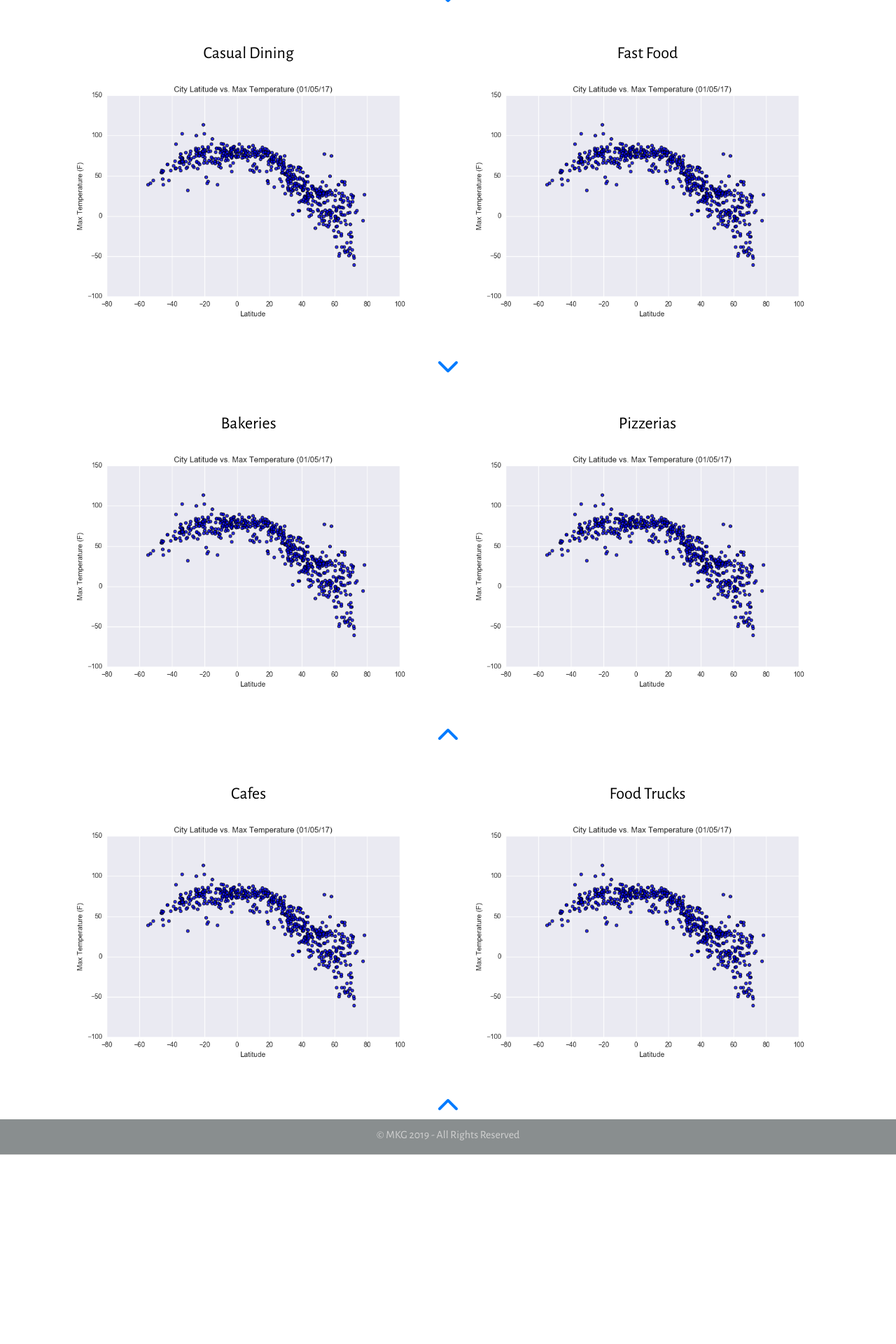
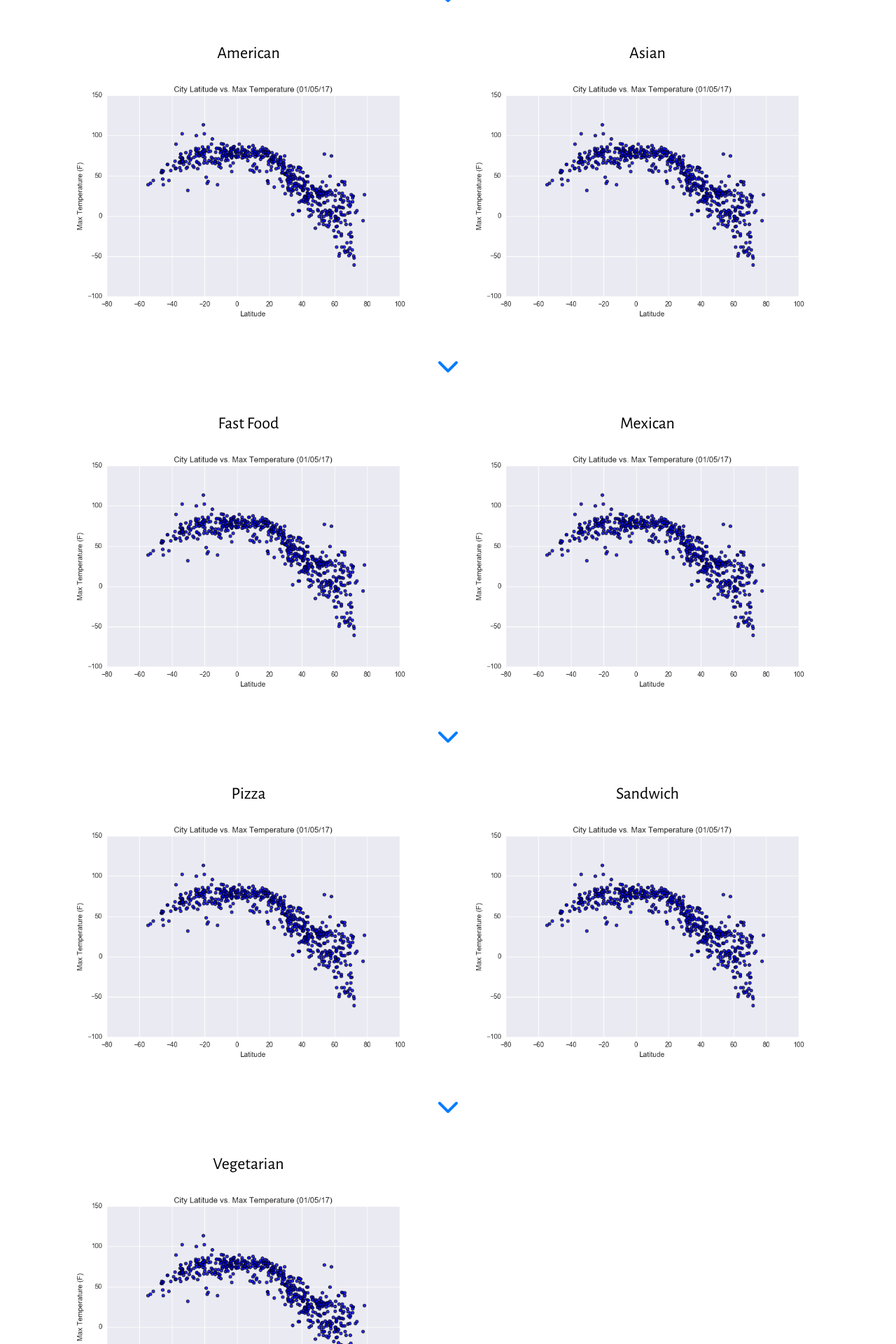
Before and after one commit to GilTungol/Visualization-Project, a Flask app: page / in a window 1280 px wide. Shown: the part 838-2758 px from the top of the page at 70% size. Before the commit the page ends 2488 px from the top, so only its background shows below. Run offline with Flask 2, Linux system fonts and the light colour scheme; some libraries are stand-ins or nearby versions.

Commit message:
Visualization-Project

```diff
--- a/static/css/styles.css
+++ b/static/css/styles.css
@@ -42,7 +42,7 @@ body {
 }
 
 /*SECTIONS*/
-#section1, #section2, #section3, #section4 {
+#section1, #section2, #section3, #section4, #section5 {
     background-size: cover;
     height: 100%;
     color:black;
--- a/templates/index.html
+++ b/templates/index.html
@@ -32,12 +32,13 @@
 
         <div class="collapse navbar-collapse" id="navigation-bar">
           <ul class="navbar-nav ml-auto">
-            <li class="nav-item"><a class="nav-link" href="#section1">Casual Dining</a></li>
-            <li class="nav-item"><a class="nav-link" href="#section1">Fast Food</a></li>
-            <li class="nav-item"><a class="nav-link" href="#section2">Bakeries</a></li>
-            <li class="nav-item"><a class="nav-link" href="#section2">Pizzerias</a></li>
-            <li class="nav-item"><a class="nav-link" href="#section3">Cafes</a></li>
-            <li class="nav-item"><a class="nav-link" href="#section3">Food Trucks</a></li>
+            <li class="nav-item"><a class="nav-link" href="#section2">American</a></li>
+            <li class="nav-item"><a class="nav-link" href="#section2">Asian</a></li>
+            <li class="nav-item"><a class="nav-link" href="#section3">Fast Food</a></li>
+            <li class="nav-item"><a class="nav-link" href="#section3">Mexican</a></li>
+            <li class="nav-item"><a class="nav-link" href="#section4">Pizza</a></li>
+            <li class="nav-item"><a class="nav-link" href="#section4">Sandwich</a></li>
+            <li class="nav-item"><a class="nav-link" href="#section5">Vegetarian</a></li>
           </ul>
         </div>
     </nav>
@@ -85,11 +86,11 @@
       <div class="container">
         <div class="row">
             <div class="col-md-6 wow fadeInLeft" data-wow-delay=".5s" data-wow-duration="2s">
-                <h4 align="center">Casual Dining</h4>
+                <h4 align="center">American</h4>
                 <p><img src="../static/img/Fig1.png" class="img-fluid"/></p>
             </div>
             <div class="col-md-6 wow fadeInRight" data-wow-delay=".5s" data-wow-duration="2s">
-              <h4 align="center">Fast Food</h4>
+              <h4 align="center">Asian</h4>
               <p><img src="../static/img/Fig1.png" class="img-fluid"/></p>
             </div>
         </div>
@@ -107,17 +108,17 @@
     <div class="container">
       <div class="row">
           <div class="col-md-6 wow fadeInLeft" data-wow-delay=".5s" data-wow-duration="2s">
-              <h4 align="center">Bakeries</h4>
+              <h4 align="center">Fast Food</h4>
               <p><img src="../static/img/Fig1.png" class="img-fluid"/></p>
           </div>
           <div class="col-md-6 wow fadeInRight" data-wow-delay=".5s" data-wow-duration="2s">
-            <h4 align="center">Pizzerias</h4>
+            <h4 align="center">Mexican</h4>
             <p><img src="../static/img/Fig1.png" class="img-fluid"/></p>
           </div>
       </div>
       <div class="row">
         <div class="col text-center wow fadeIn" data-wow-delay=".5s" data-wow-duration="2s">
-          <a href="#header"><i class="fa fa-chevron-up fa-2x"  style="padding-top: 20px;" aria-hidden="true"></i></a>
+          <a href="#section4"><i class="fa fa-chevron-down fa-2x"  style="padding-top: 20px;" aria-hidden="true"></i></a>
         </div>
       </div>
     </div>
@@ -129,12 +130,30 @@
     <div class="container">
       <div class="row">
           <div class="col-md-6 wow fadeInLeft" data-wow-delay=".5s" data-wow-duration="2s">
-              <h4 align="center">Cafes</h4>
+              <h4 align="center">Pizza</h4>
               <p><img src="../static/img/Fig1.png" class="img-fluid"/></p>
           </div>
           <div class="col-md-6 wow fadeInRight" data-wow-delay=".5s" data-wow-duration="2s">
-            <h4 align="center">Food Trucks</h4>
+            <h4 align="center">Sandwich</h4>
             <p><img src="../static/img/Fig1.png" class="img-fluid"/></p>
+          </div>
+      </div>
+      <div class="row">
+        <div class="col text-center wow fadeIn" data-wow-delay=".5s" data-wow-duration="2s">
+          <a href="#section5"><i class="fa fa-chevron-down fa-2x"  style="padding-top: 20px;" aria-hidden="true"></i></a>
+        </div>
+      </div>
+    </div>
+  </section>
+  <!-- END SECTION 4 -->
+
+  <!-- SECTION 5 -->
+  <section id="section5">
+    <div class="container">
+      <div class="row">
+          <div class="col-md-6 wow fadeInLeft" data-wow-delay=".5s" data-wow-duration="2s">
+              <h4 align="center">Vegetarian</h4>
+              <p><img src="../static/img/Fig1.png" class="img-fluid"/></p>
           </div>
       </div>
       <div class="row">
@@ -144,7 +163,7 @@
       </div>
     </div>
   </section>
-  <!-- END SECTION 4 -->
+  <!-- END SECTION 5 -->
 
   <!-- FOOTER -->
     <section id="footer">
```
